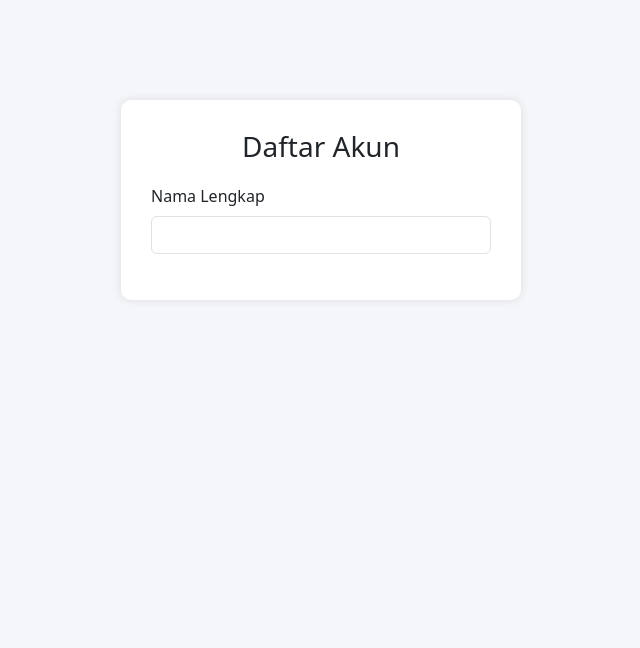
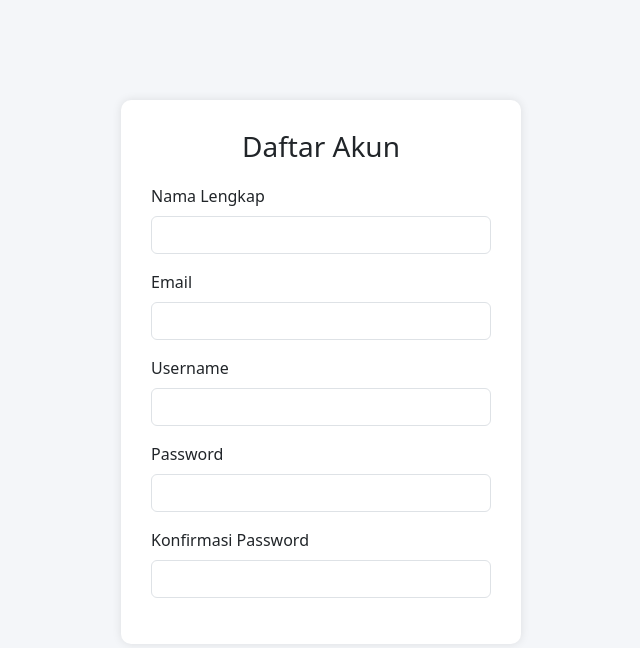
Before and after one commit to muharya022/ilkom-22-cloud-7, a Django app: template sistem_laporan/templates/register.html in a window 1280 px wide. Shown: the top 648 px of the page, without its empty margins (319-959 px from the left). Run offline with Django 5.2, Linux system fonts and the light colour scheme; the template is opened without the code that fills it, so the values that code supplies are empty; some libraries are stand-ins or nearby versions.

Commit message:
register3

```diff
--- a/sistem_laporan/templates/register.html
+++ b/sistem_laporan/templates/register.html
@@ -42,4 +42,21 @@
             {% csrf_token %}
             <div class="mb-3">
                 <label for="full_name" class="form-label">Nama Lengkap</label>
-                <input type="text" class="form-control" id="full_name" name="full_name" required>
+                <input type="text" class="form-control" id="full_name" name="full_name"
+        required>
+    </div>
+    <div class="mb-3">
+        <label for="email" class="form-label">Email</label>
+        <input type="email" class="form-control" id="email" name="email" required>
+    </div>
+    <div class="mb-3">
+        <label for="username" class="form-label">Username</label>
+        <input type="text" class="form-control" id="username" name="username" required>
+    </div>
+    <div class="mb-3">
+        <label for="password" class="form-label">Password</label>
+        <input type="password" class="form-control" id="password" name="password" required>
+    </div>
+    <div class="mb-3">
+        <label for="confirm_password" class="form-label">Konfirmasi Password</label>
+        <input type="password" class="form-control" id="confirm_password" name="confirm_password" required>
```
